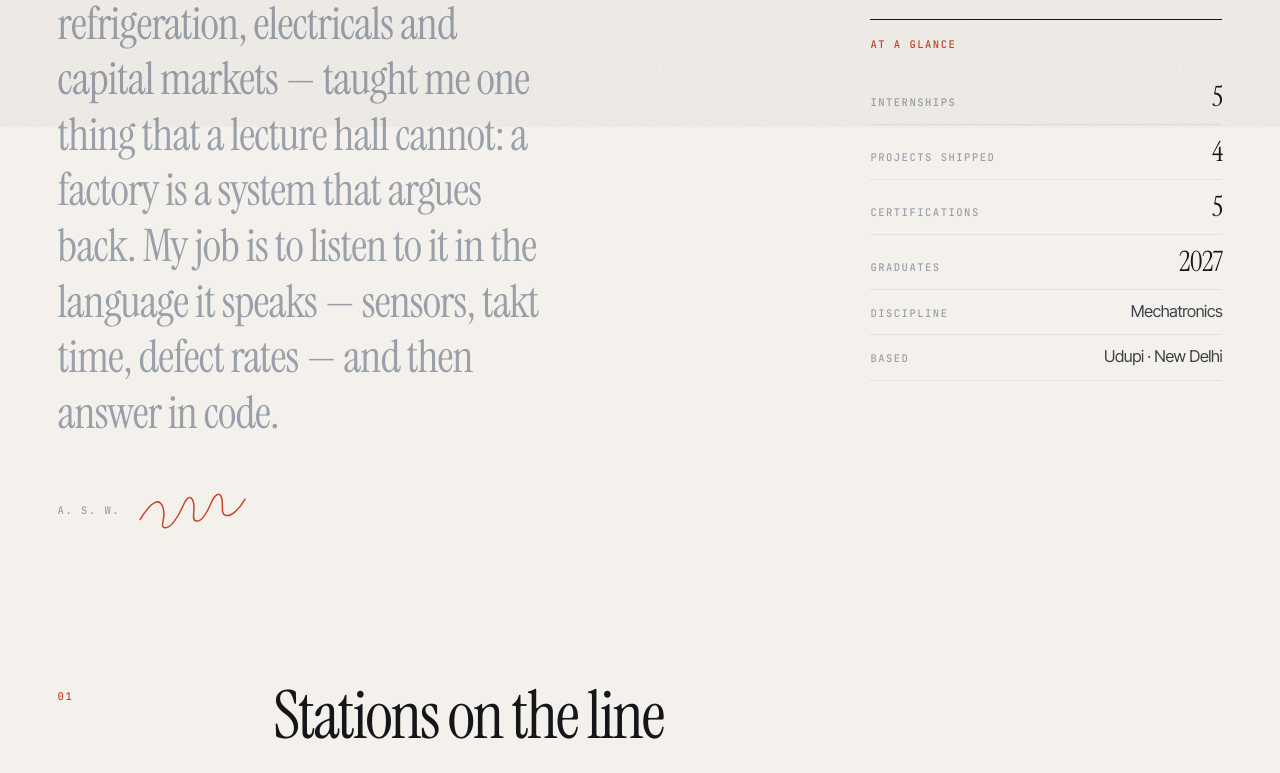
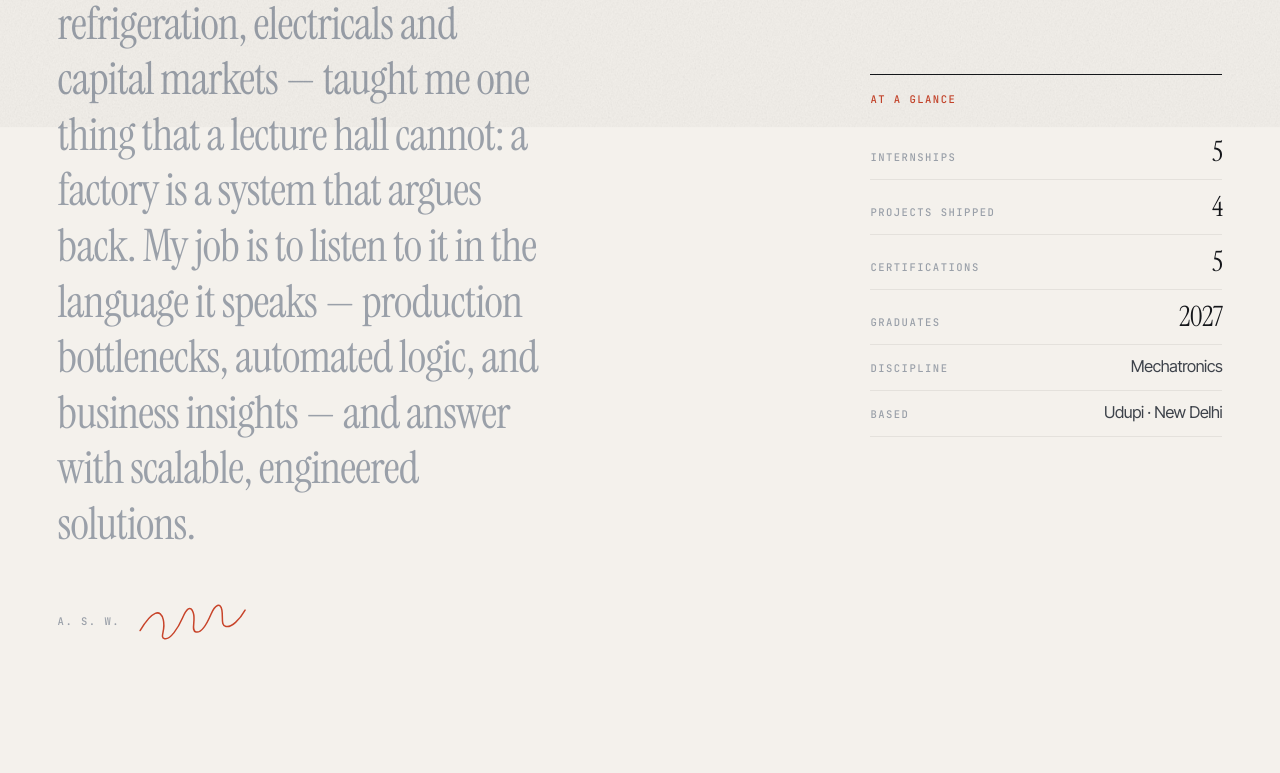
Before and after one commit to Arnav-Dugad/wadhwa-resume, a plain HTML site: page index.html in a window 1280 px wide. Shown: the part 1094-1867 px from the top of the page. Drawn offline with Linux system fonts and the light colour scheme; animation ran at ten frames a second.

Commit message:
Update index.html

```diff
--- a/index.html
+++ b/index.html
@@ -186,8 +186,7 @@
       <p class="statement__body" data-words>
         Five internships across four industries — smartphones, refrigeration, electricals and capital
         markets — taught me one thing that a lecture hall cannot: a factory is a system that argues
-        back. My job is to listen to it in the language it speaks — sensors, takt time, defect rates —
-        and then answer in code.
+        back. My job is to listen to it in the language it speaks — production bottlenecks, automated logic, and business insights — and answer with scalable, engineered solutions.
       </p>
       <div class="statement__sig">
         <span class="mono">A. S. W.</span>
```
